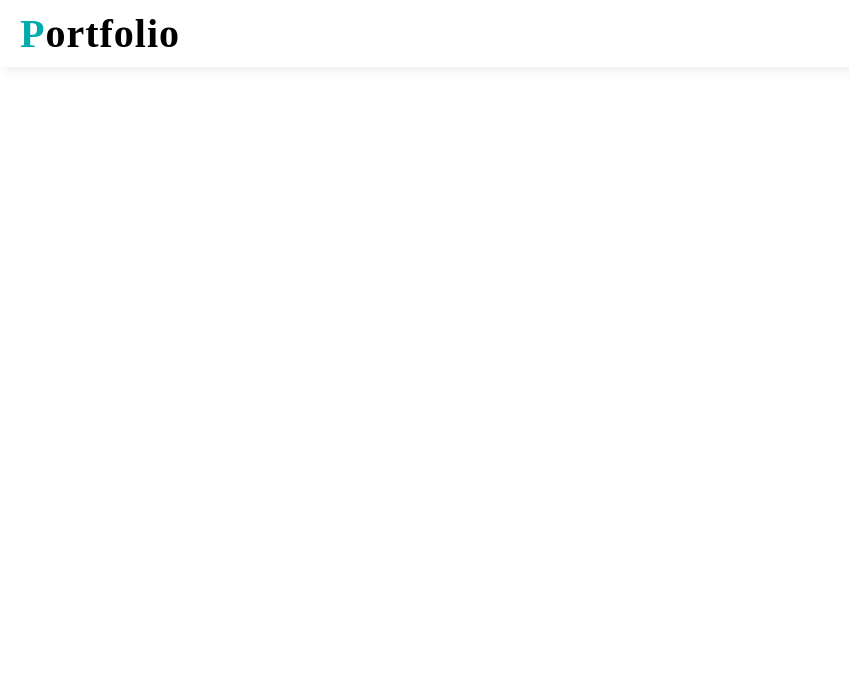
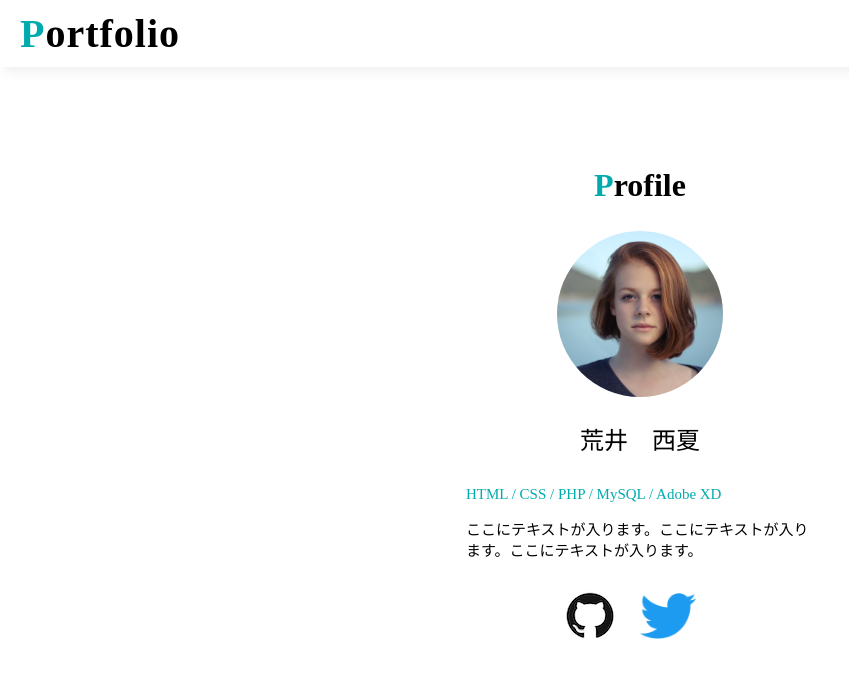
Before and after one commit to araiseika/PortfoioSample, a PHP site: page / in a window 1280 px wide. Before the commit the part shown is almost empty. Shown: the top 678 px of the page, without its empty margins (0-849 px from the left). Run offline with PHP 8.4, Linux system fonts and the light colour scheme.

Commit message:
mainのprofileの箱

```diff
--- a/index.html
+++ b/index.html
@@ -24,5 +24,49 @@
             </a>
         </h1>
     </header>
+
+    <!--
+        メインタグの作成
+        ・profile用とwork用の箱を作成する
+        　→divタグを使っていきます
+    -->
+    <div class="block-main">
+
+        <!--
+            profile用の箱
+        -->
+        <div class="box-profile">
+            <h2 class="sub-title">
+                <span class="color-green">P</span>rofile
+            </h2>
+            <div class="item-list">
+                <img src="img/profile.png" alt="プロフィール画像">
+                <b>荒井　西夏</b>
+                <p class="color-green">HTML / CSS / PHP / MySQL / Adobe XD</p>
+                <p>ここにテキストが入ります。ここにテキストが入ります。ここにテキストが入ります。</p>
+                <ul class="icon-list">
+                    <li>
+                        <a href="">
+                            <img src="img/github.png" alt="Githubアイコン">
+                        </a>
+                    </li>
+                    <li>
+                        <a href="">
+                            <img src="img/twitter.png" alt="Twitterアイコン">
+                        </a>
+                    </li>
+                </ul>
+            </div>
+        </div>
+
+        <!--
+            work用の箱
+        -->
+        <div>
+
+        </div>
+
+    </div>
+
 </body>
 </html>
--- a/style.css
+++ b/style.css
@@ -10,6 +10,10 @@ body {
 
 .color-green {
     color: #00abae;
+}
+
+.sub-title {
+    font-size: 32px;
 }
 
 /*
@@ -28,3 +32,54 @@ body {
     text-decoration: none;
     letter-spacing: 1px;
 }
+
+/*
+ * メインのスタイルシート
+ */
+
+.block-main {
+    text-align: center;
+    margin: 100px 0;
+}
+
+/*
+ * プロフィールのスタイルシート
+ */
+
+.item-list {
+    width: 100%;
+    max-width: 348px;
+    margin: 0 auto;
+}
+
+.item-list b {
+    display: block;
+    font-size: 24px;
+    font-weight: normal;
+    margin: 20px 0 30px;
+}
+
+.item-list p {
+    font-size: 15px;
+    line-height: normal;
+    text-align: left;
+}
+
+.icon-list {
+    list-style: none;
+    width: 100%;
+    max-width: 247px;
+    margin: 30px auto;
+    padding: 0;
+    display: flex;
+    justify-content: center;
+    align-items: center;
+}
+
+.icon-list li {
+    margin-right: 22px;
+}
+
+.icon-list li :last-child {
+    margin-right: 0;
+}
```
